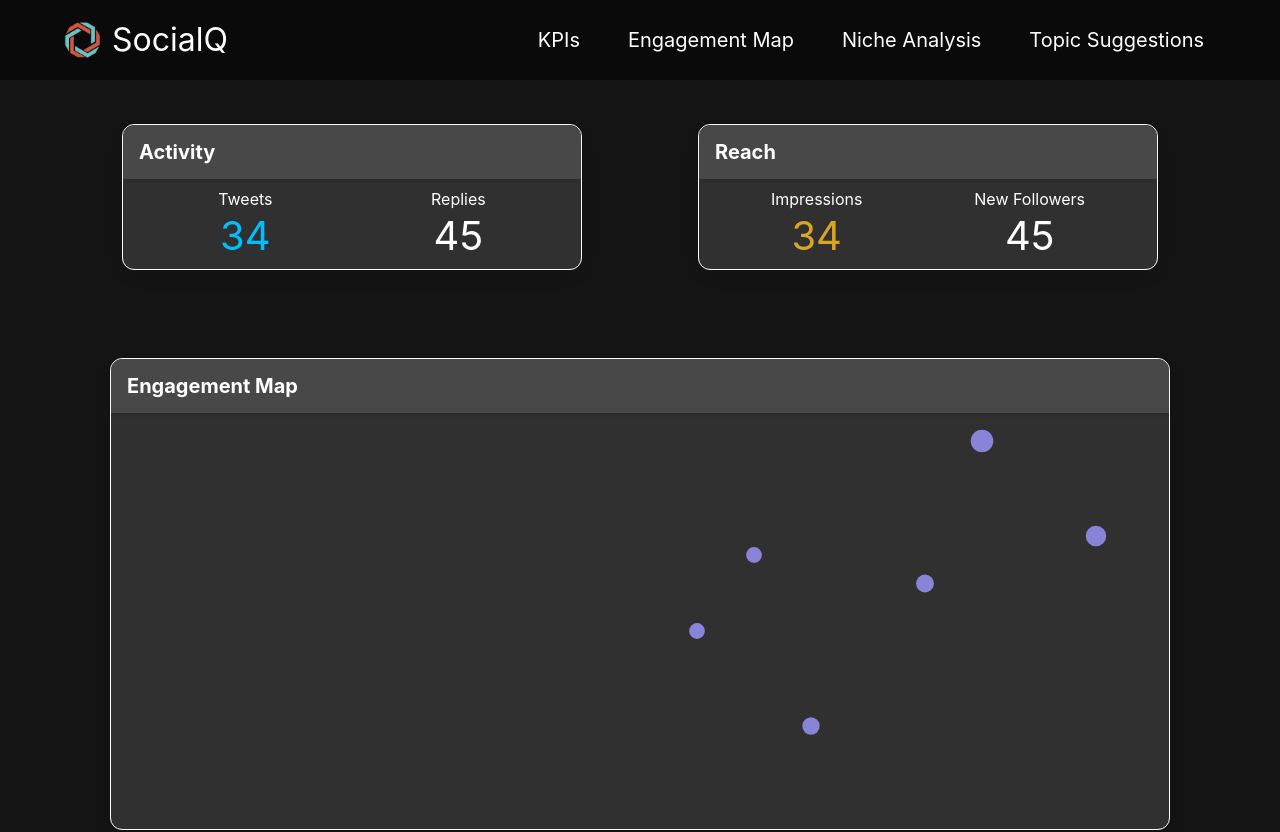
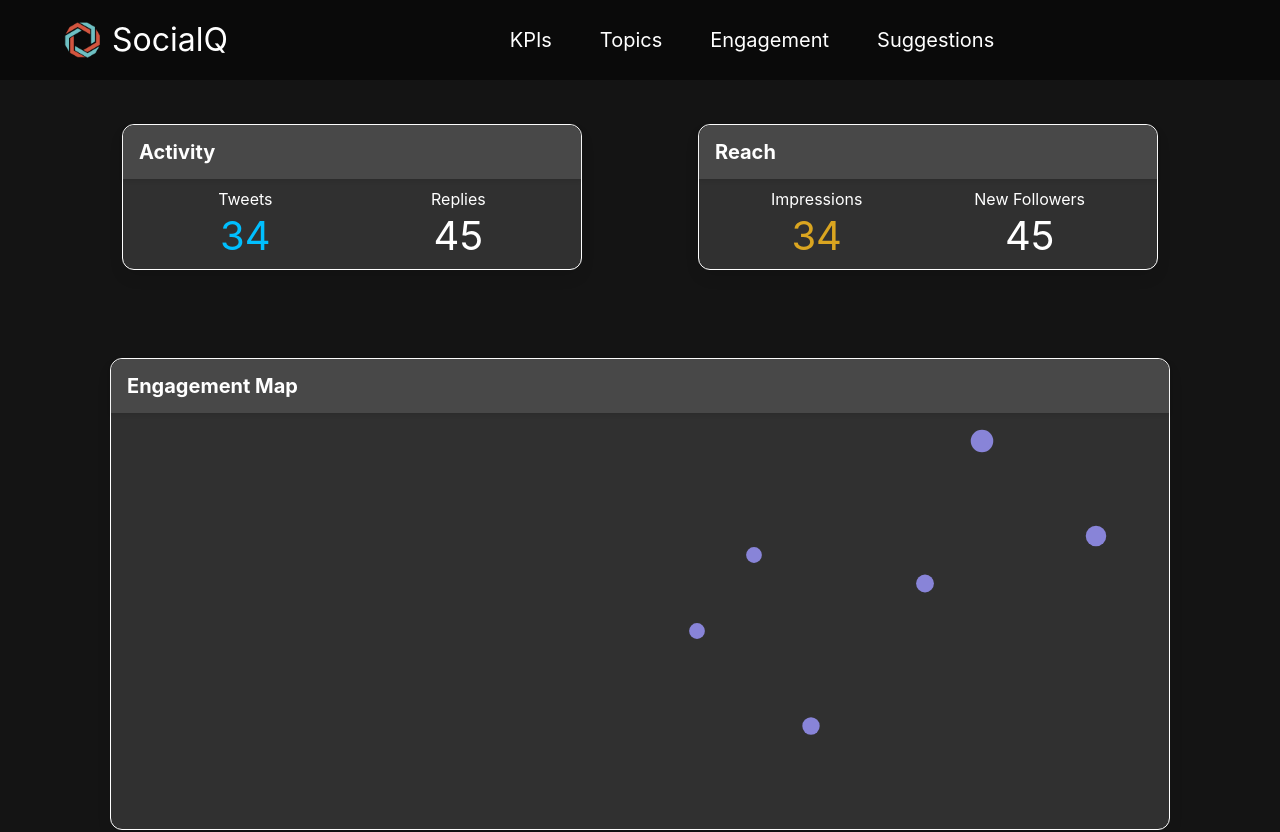
Before and after one commit to SocialQu/Branding, a Next.js app in the folder app/: page / in a window 1280 px wide. Shown: the top 832 px of the page. Built offline with nearby package versions, Linux system fonts and the light colour scheme.

Commit message:
Navtab labels.

```diff
--- a/app/components/layout.tsx
+++ b/app/components/layout.tsx
@@ -45,15 +45,15 @@ export const NavBar = ({ click }: iNavBar) => {
             </div>
 
             <div
-                style={{ maxWidth:1200, marginRight:'auto' }}
+                style={{ maxWidth:1200 }}
                 className={`navbar-menu ${isActive ? 'is-active navbar-menu-active': ''}`}
             >
                 <div
-                    style={{marginRight:0}}
+                    style={{marginRight:'auto'}}
                     className={`navbar-start ${isActive ? 'is-active navbar-start-active': ''}`}
                 >
                     {
-                        ['KPIs', 'Engagement Map', 'Niche Analysis', 'Topic Suggestions'].map((tab, i) =>
+                        ['KPIs', 'Topics', 'Engagement', 'Suggestions'].map((tab, i) =>
                             <NavTab isActive={isActive} tab={tab as Tab} clickTab={clickTab} key={i}/>
                         )
                     }
```
